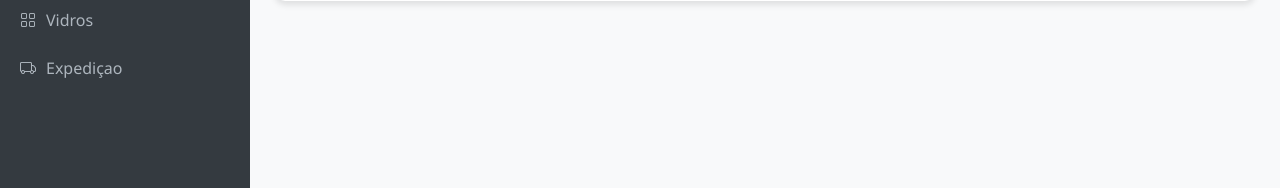
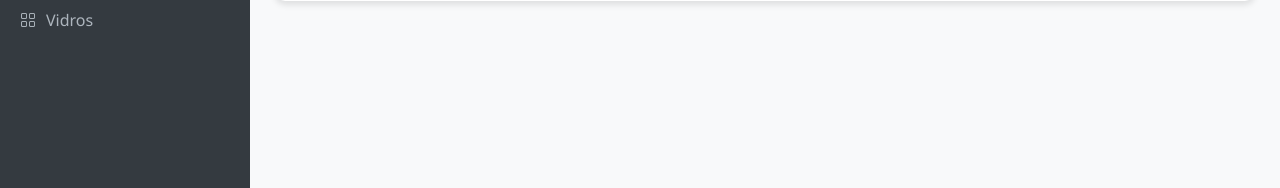
Before and after one commit to estoqueesquadromil-dev/contagem-estoque, a Flask app: page / in a window 1280 px wide. Shown: the part 612-800 px from the top of the page. Run offline with Flask 3, Linux system fonts and the light colour scheme.

Commit message:
Update contagem_estoque.html

```diff
--- a/templates/contagem_estoque.html
+++ b/templates/contagem_estoque.html
@@ -66,7 +66,6 @@
     <a href="#" class="nav-link-item" onclick="mostrarSecaoTipoDinamico('Subproduto', this)"><i class="bi bi-layers"></i> Subproduto</a>
     <a href="#" class="nav-link-item" onclick="mostrarSecaoTipoDinamico('Vidro Temperado', this)"><i class="bi bi-window"></i> Vidro Temperado</a>
     <a href="#" class="nav-link-item" onclick="mostrarSecaoTipoDinamico('Vidros', this)"><i class="bi bi-grid"></i> Vidros</a>
-    <a href="#" class="nav-link-item" onclick="mostrarSecaoTipoDinamico('Expediçao', this)"><i class="bi bi-truck"></i> Expediçao</a>
   </nav>
   <main class="main-content" id="mainContent">
 
```
